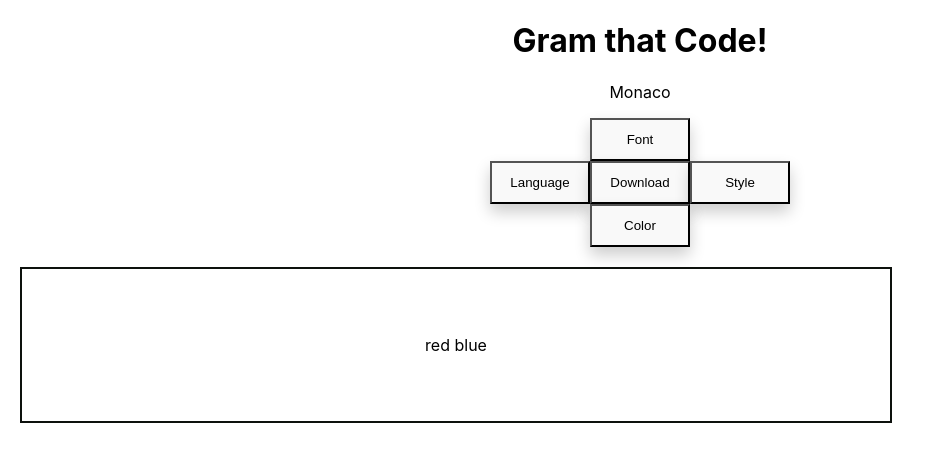
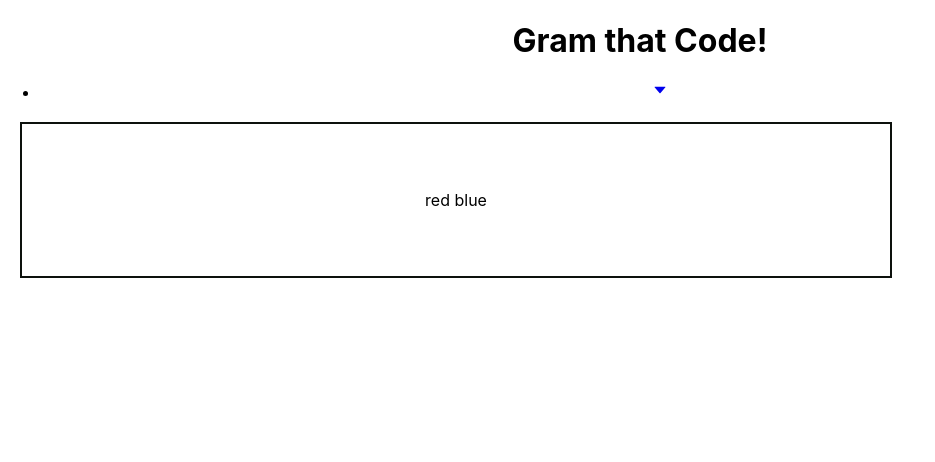
Before and after one commit to rkaufusi/gram-that-code, a React (Create React App) app: page / in a window 1280 px wide. Shown: the top 462 px of the page, without its empty margins (0-935 px from the left). Built offline with nearby package versions, Linux system fonts and the light colour scheme.

Commit message:
trying different submenu option

```diff
--- a/src/Buttons/Buttons.js
+++ b/src/Buttons/Buttons.js
@@ -1,14 +1,69 @@
-import React from 'react'
+import React, {useState, useEffect, useRef} from 'react'
 import Font from './Font.js'
 import Language from './Language.js'
 import Download from './Download.js'
 import Style from './Style.js'
 import Color from './Color.js'
+import {AiFillCaretDown} from 'react-icons/ai'
 //import { Dropdown } from 'semantic-ui-react'
 
 
 const Buttons = () => {
     return (
+      <Navbar>
+        <NavItem icon={<AiFillCaretDown>Font</AiFillCaretDown>}/>
+      </Navbar>
+    )
+}
+
+const Navbar = (props) => {
+  return (
+    <nav>
+      <ul>{props.children}</ul>
+    </nav>
+  )
+}
+
+const NavItem = (props) => {
+  const [open, setOpen] = useState(false);
+  return (
+    <li>
+      <a href='#' onClick={()=> setOpen(!open)}>
+      {props.icon}
+      </a>
+    </li>
+  )
+}
+
+const DropdownMenu = () => {
+  const [menu, setMenu] = useState('main');
+  const [height, setHeight] = useState(null);
+  const dropdownRef = useRef(null);
+
+  useEffect(()=> {
+    setHeight(dropdownRef.current?.firstChild.offsetHeight)
+  }, [])
+
+  const calcHeight = (el) => {
+    const height = el.offsetHeight;
+    setHeight(height);
+  }
+
+  const DropdownItem = (props) => {
+    return (
+      <a href="#" onClick={() => props.goToMenu && setMenu(props.goToMenu)}>
+      <span >{props.leftIcon}</span>
+      {props.children}
+      <span>{props.rightIcon}</span>
+    </a>
+    )
+  }
+
+}
+
+export default Buttons
+
+/*
         <div >
           <Font />
           <Language />
@@ -16,7 +71,4 @@ const Buttons = () => {
           <Style />
           <Color />
         </div>
-    )
-}
-
-export default Buttons
+*/
```
